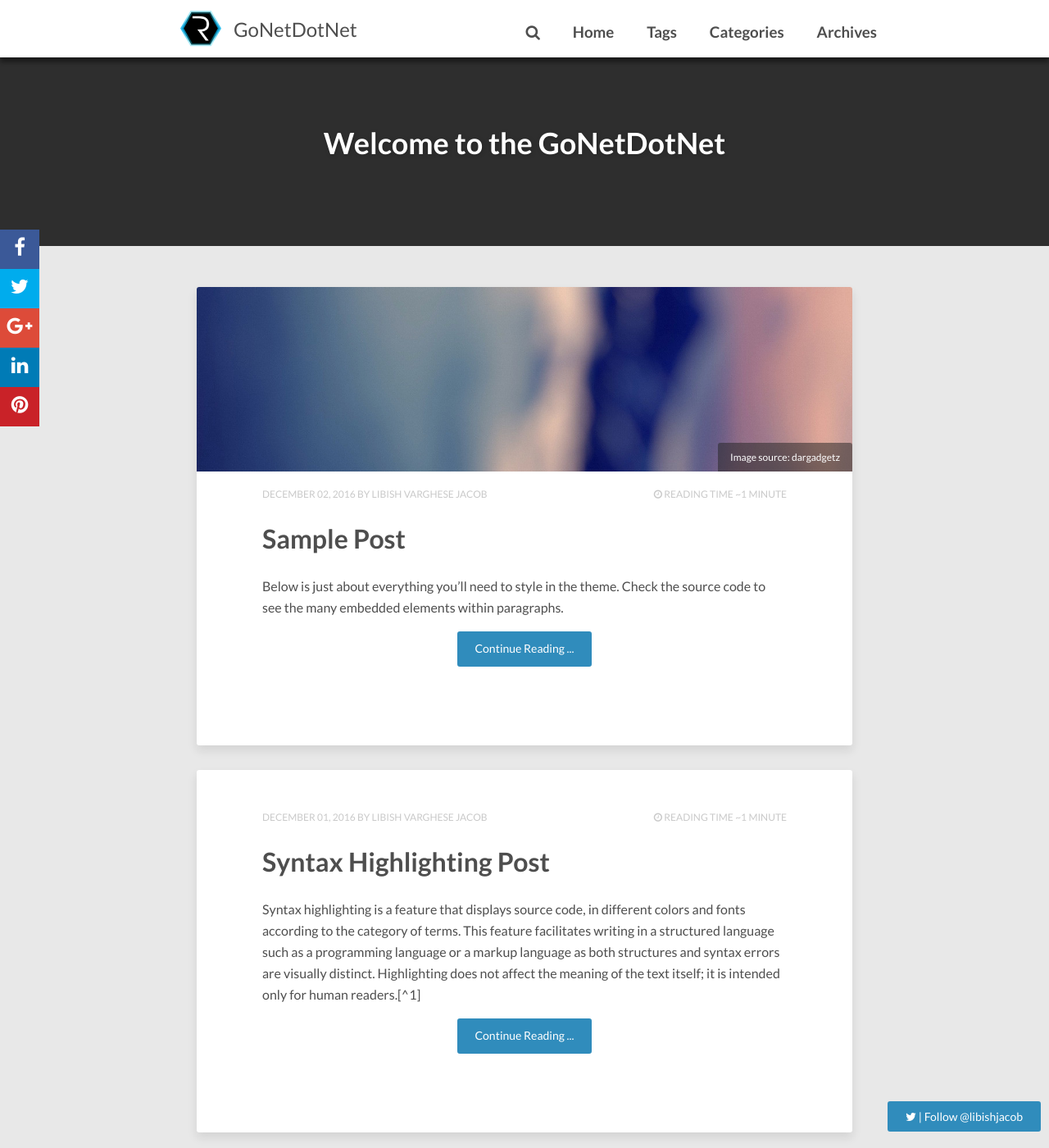
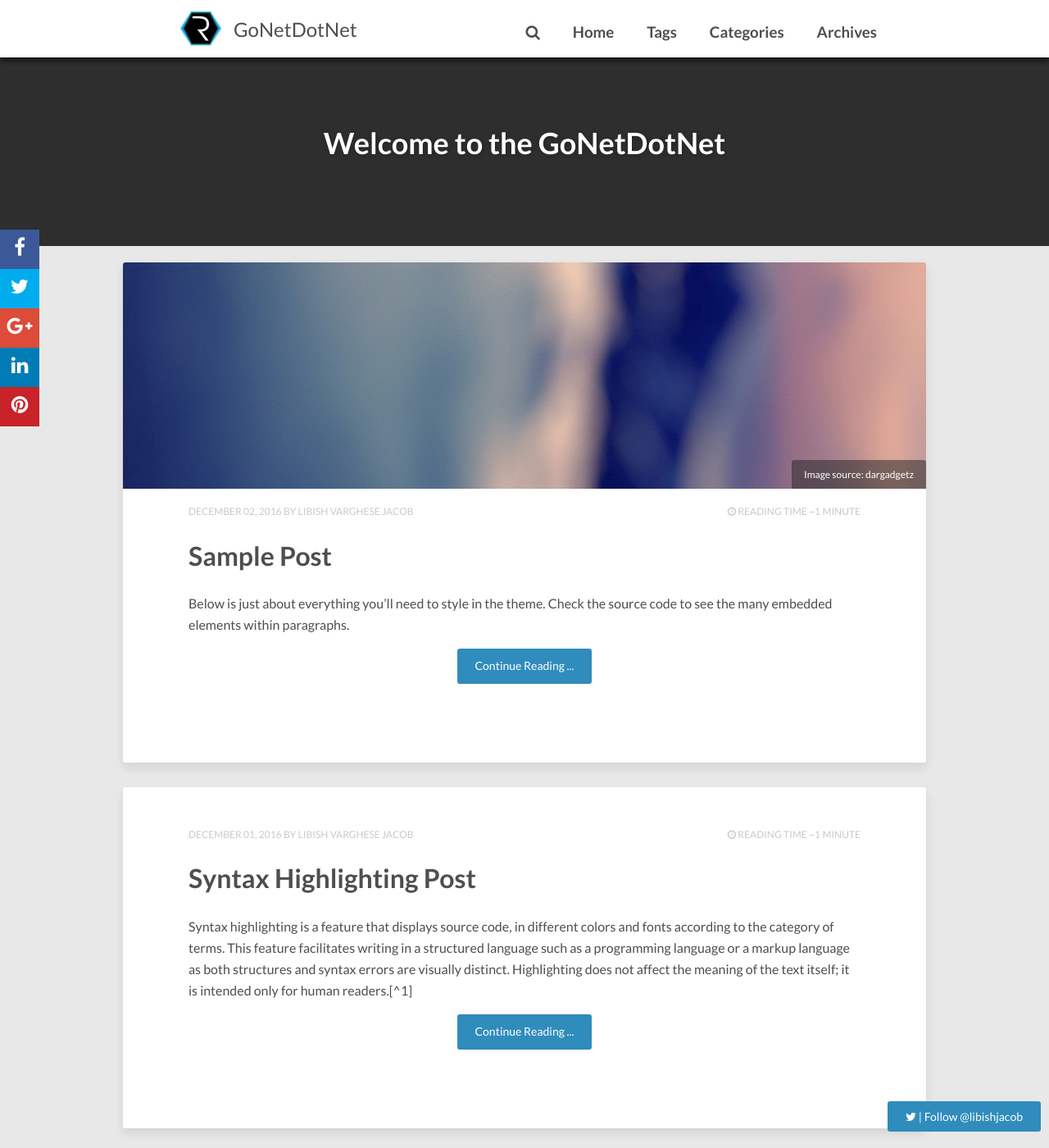
Before and after one commit to libish-jacob/Blog, a Jekyll site: the page built from index.html, in a window 1280 px wide and 1400 px high. Shown: the whole window at 82% size. Built offline with Jekyll 4.4.1, drawn with Linux system fonts in a browser that asks for light colours; nearby versions of some CDN libraries; the list of posts is cut into pages by our own code; comment, search, counter and statistics services are not loaded.

Commit message:
Update _page.scss

```diff
--- a/_sass/_page.scss
+++ b/_sass/_page.scss
@@ -346,14 +346,14 @@ ul.social-buttons li a:active {
 // --------------------------------------------------
 #post-index {
 	#main {
-		margin: 40px 2px 20px 2px;
+		margin: 20px 2px 20px 2px;
 		@media #{$medium} {
 			margin-left: 20px;
 			margin-right: 20px;
 		}
 		@media #{$large} {
-			max-width: 800px;
-			margin-top: 50px;
+			max-width: 980px;
+			/*margin-top: 50px;*/
 			margin-left: auto;
 			margin-right: auto;
 		}
```
